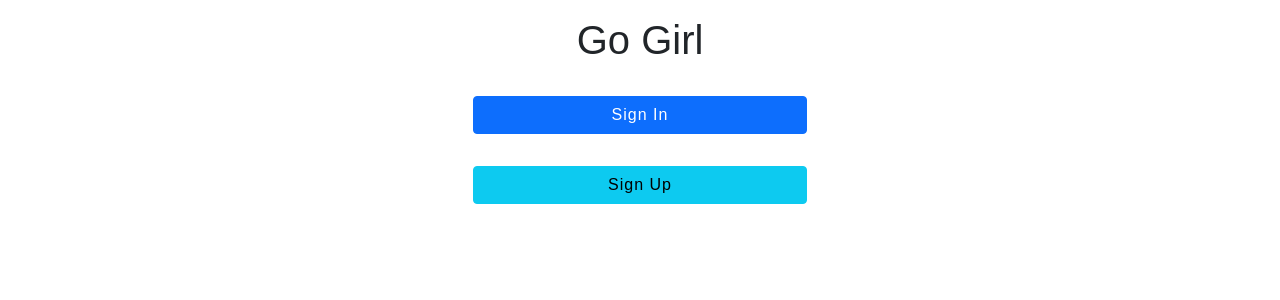
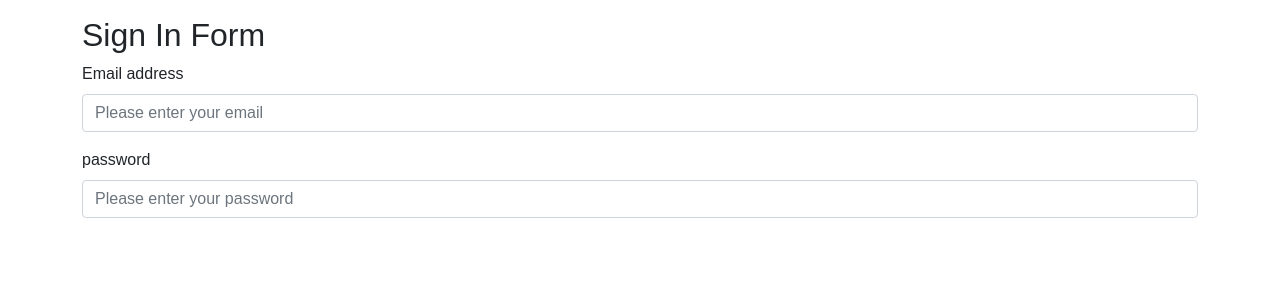
Before and after one commit to rwood022/goGirl, a React (Create React App) app in the folder front_end/: page /signin in a window 1280 px wide. Shown: the top 300 px of the page. Built offline with nearby package versions, Linux system fonts and the light colour scheme.

Commit message:
created appRouter.js, updated index.js, updated signIn.js

```diff
--- a/front_end/package.json
+++ b/front_end/package.json
@@ -10,6 +10,7 @@
     "react": "^17.0.2",
     "react-bootstrap": "^2.1.2",
     "react-dom": "^17.0.2",
+    "react-router-dom": "^5.3.0",
     "react-scripts": "5.0.0",
     "web-vitals": "^2.1.4"
   },
--- a/front_end/src/App.js
+++ b/front_end/src/App.js
@@ -1,16 +1,30 @@
 import React from "react";
 import { Button } from "react-bootstrap";
+import { Redirect } from "react-router-dom";
 import Header from "./components/Header";
 
-const App = () => {
+const App = (props) => {
+  console.log(props);
+
+  const handleRedirect = (path) => {
+    props.history.push(path);
+  };
   return (
     <div className="container">
       <Header />
       <div className="login-buttons">
-        <Button variant="primary" className="signin-btn">
+        <Button
+          variant="primary"
+          className="signin-btn"
+          onClick={() => handleRedirect("/signin")}
+        >
           Sign In
         </Button>
-        <Button variant="info" className="signup-btn">
+        <Button
+          variant="info"
+          className="signup-btn"
+          onClick={() => handleRedirect("/signup")}
+        >
           Sign Up
         </Button>
       </div>
--- /dev/null
+++ b/front_end/src/components/SignIn.js
@@ -0,0 +1,25 @@
+import React from "react";
+import { Form } from "react-bootstrap";
+
+const SignIn = () => {
+  return (
+    <div>
+      <h2>Sign In Form</h2>
+      <Form>
+        <Form.Group className="mb-3" controlId="email">
+          <Form.Label>Email address</Form.Label>
+          <Form.Control type="email" placeholder="Please enter your email" />
+        </Form.Group>
+        <Form.Group className="mb-3" controlId="password">
+          <Form.Label>password</Form.Label>
+          <Form.Control
+            type="password"
+            placeholder="Please enter your password"
+          />
+        </Form.Group>
+      </Form>
+    </div>
+  );
+};
+
+export default SignIn;
--- /dev/null
+++ b/front_end/src/components/SignUp.js
@@ -0,0 +1,7 @@
+import React from "react";
+
+const Signup = () => {
+  return <div>Signup</div>;
+};
+
+export default Signup;
--- a/front_end/src/index.js
+++ b/front_end/src/index.js
@@ -1,8 +1,8 @@
 import React from "react";
 import ReactDOM from "react-dom";
 import App from "./App";
-
 import "bootstrap/dist/css/bootstrap.min.css";
 import "./styles.css";
+import AppRouter from "./router/AppRouter";
 
-ReactDOM.render(<App />, document.getElementById("root"));
+ReactDOM.render(<AppRouter />, document.getElementById("root"));
--- /dev/null
+++ b/front_end/src/router/AppRouter.js
@@ -0,0 +1,19 @@
+import React from "react";
+import { Switch, BrowserRouter, Route } from "react-router-dom";
+import App from "../App";
+import SignUp from "../components/SignUp";
+import SignIn from "../components/SignIn";
+
+const AppRouter = () => (
+  <div className="container">
+    <BrowserRouter>
+      <Switch>
+        <Route component={App} path="/" exact />
+        <Route component={SignIn} path="/signin" />
+        <Route component={SignUp} path="/signup" />
+      </Switch>
+    </BrowserRouter>
+  </div>
+);
+
+export default AppRouter;
```
Also changed, not shown: 1 other file (tests, documents, lock files or other folders).
